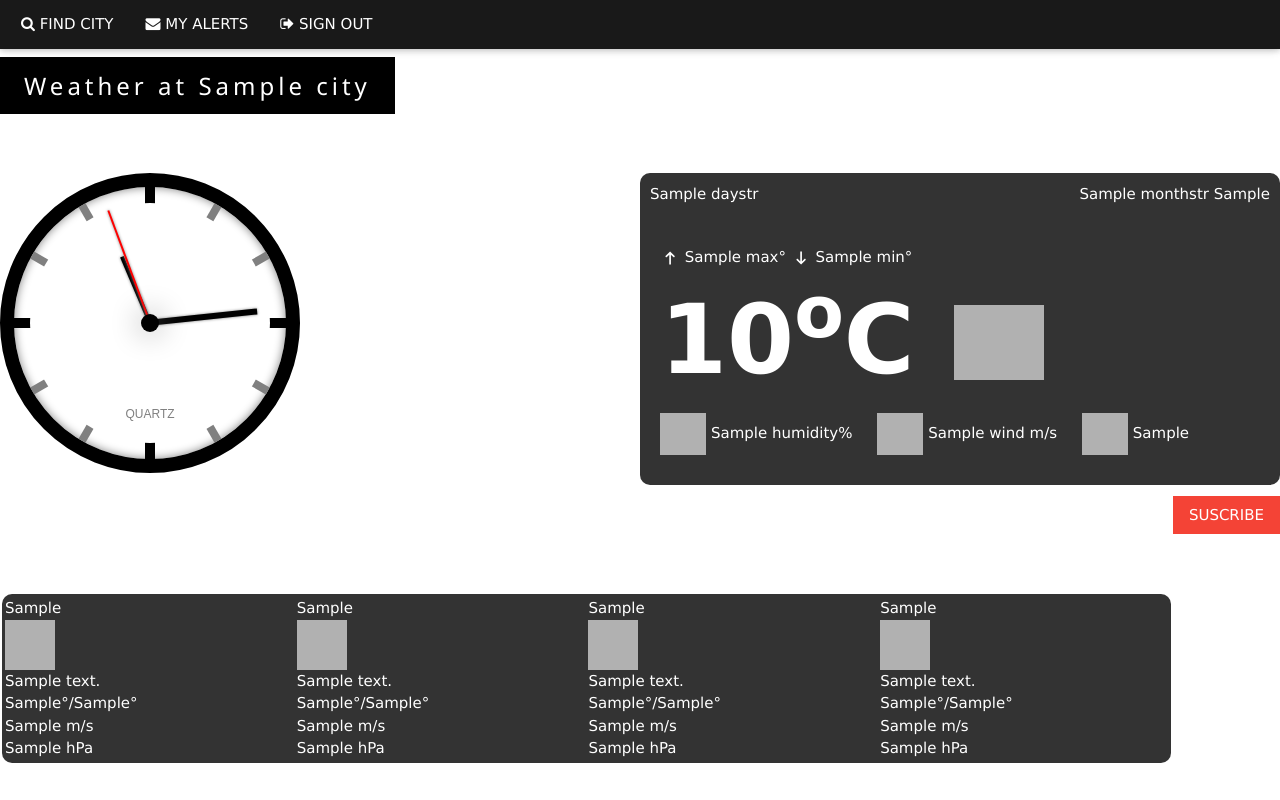
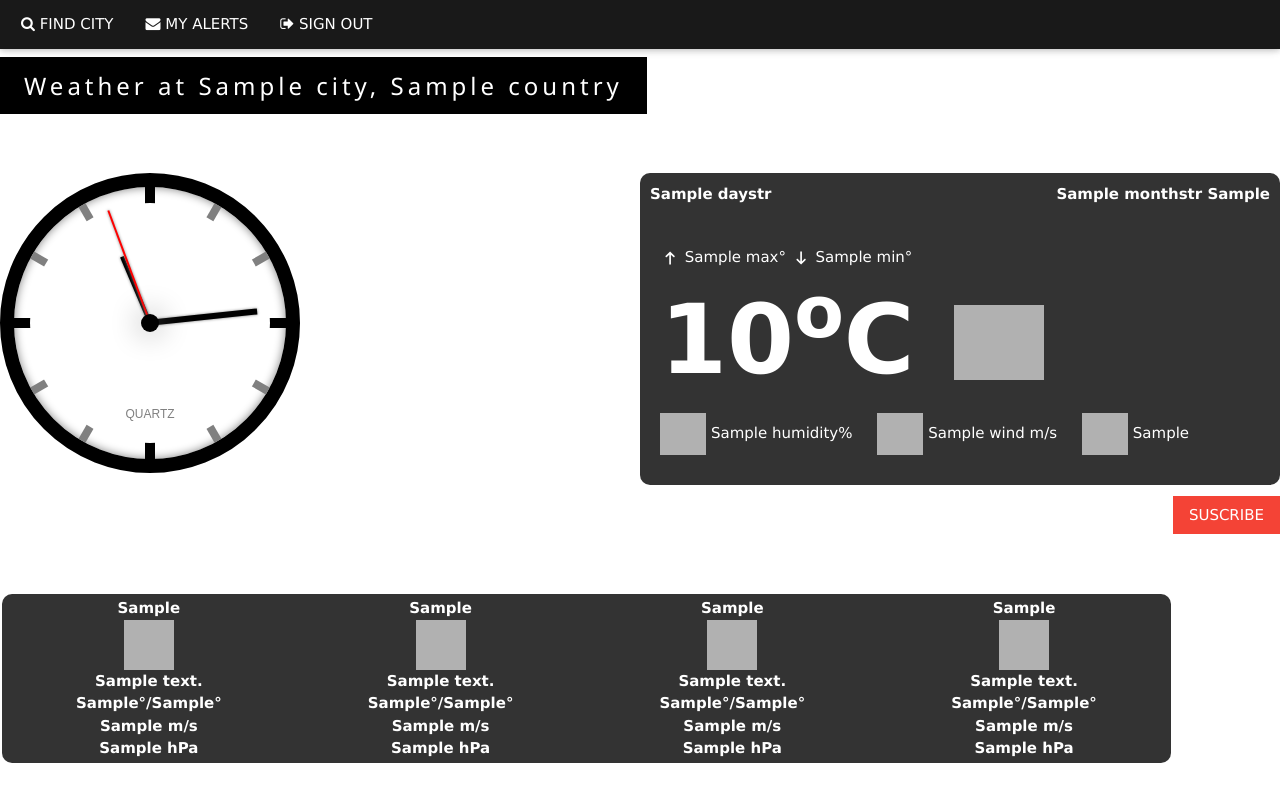
Before and after one commit to emmanuelderevel/meteo, a Django app: template city/templates/city/weather.html in a window 1280 px wide. Run offline with Django 3.2, Linux system fonts and the light colour scheme; the template is opened without the code that fills it: most values are stand-ins (such as "Sample title", 1, 10 or a date in 2020); some libraries are stand-ins or nearby versions; grey boxes are pictures that could not be loaded.

Commit message:
no message

```diff
--- a/city/templates/city/weather.html
+++ b/city/templates/city/weather.html
@@ -243,13 +243,13 @@
 
 <!-- Content -->
   <div>
-  <br /><br /><h1 style="color:white;float: center;"><span class="w3-center w3-padding-large w3-black w3-xlarge w3-wide w3-animate-opacity">Weather at {{city}}</span><br/><br/></h1>
+  <br /><br /><h1 style="color:white;float: center;"><span class="w3-center w3-padding-large w3-black w3-xlarge w3-wide w3-animate-opacity">Weather at {{city}}, {{ country }}</span><br/><br/></h1>
 
   <section class="weather-card C(#fff) M(10px) Pos(a) B(0) Start(0) End(0)" data-type="temperature" data-reactid="21">
     <div class="container">
     <div class="forecast-container">
     <div class="today forecast">
-    <div class="forecast-header">
+    <div class="forecast-header" style="font-weight: bold">
       <div class="day">{{ daystr }}</div>
       <div class="date">{{ monthstr }} {{ day_nbr }}</div>
     </div> <!-- .forecast-header -->
@@ -361,18 +361,19 @@ function calcTime(offset) {
 
     requestAnimationFrame(updateclock)
 </script>
-  </section>
-  <section style="float:right">
+      <section style="float:right">
     <form action="{% url 'alerts' %}">
       <br /><br /><br /><br /><br /><br /><br /><br /><br /><br /><button class="w3-button w3-red w3-section" type="submit">SUSCRIBE</button>
     </form>
+  </section>
+
   </section>
 
   <section>
     <table style="margin-left: 0px">
       <caption ><br /><br /><br /><br /><br /><br /><br /><br /><br /><br /><br /><br /><br /><br /><b><br /></caption>
 
-        <tbody style="background: black;display: table;table-layout: fixed;width: 100%;overflow: hidden;border-radius: 10px;margin: auto;opacity:0.8;"> <!-- Corps du tableau -->
+        <tbody style="background: black;display: table;table-layout: fixed;width: 100%;overflow: hidden;border-radius: 10px;margin: auto;opacity:0.8;text-align: center;font-weight: bold"> <!-- Corps du tableau -->
           <tr>
             <td>{{day1}}
             <br /><img alt=" {{desc1}}" height="50" title=" {{desc1}}" width="50" class=" " src="http://openweathermap.org/img/w/{{icon1}}.png" data-reactid="25"></img>
--- a/city/views.py
+++ b/city/views.py
@@ -60,6 +60,7 @@ def weather(request, city_id):
     pressure=weather1.dict['pressure']
     humidity=weather1.dict['humidity']
     wind=weather1.dict['wind']
+    country=weather1.dict['country']
 
 
     img=Img(lat,lon)
--- a/city/weather.py
+++ b/city/weather.py
@@ -13,6 +13,7 @@ class Weather():
                'id={}&units=metric&APPID=955716c6c3b27005023580d9021147ba'.format(self.city_id)
         client = requests.get(html)
         j = client.json()
+        print(j)
         self.dict['temp'] = j['main']['temp']
         self.dict['temp_max'] = j['main']['temp_max']
         self.dict['temp_min'] = j['main']['temp_min']
@@ -25,6 +26,7 @@ class Weather():
         self.dict['city'] = j['name']
         self.dict['lon'] = j['coord']['lon']
         self.dict['lat'] = j['coord']['lat']
+        self.dict['country'] = j['sys']['country']
 
     def __str__(self):
         return 'Informations météorologiques de la ville de Londre : {}'.format(self.dict)
```
